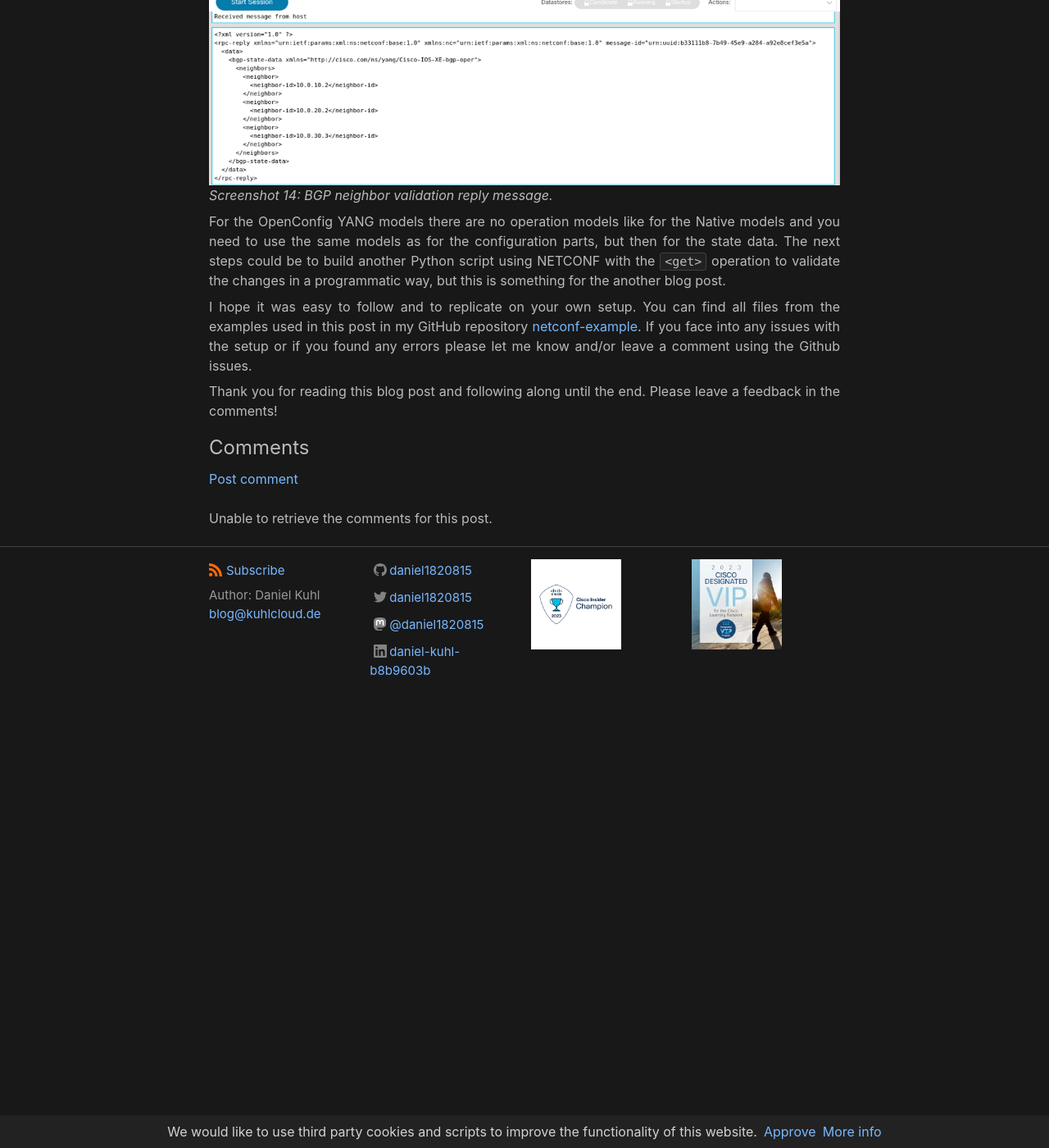
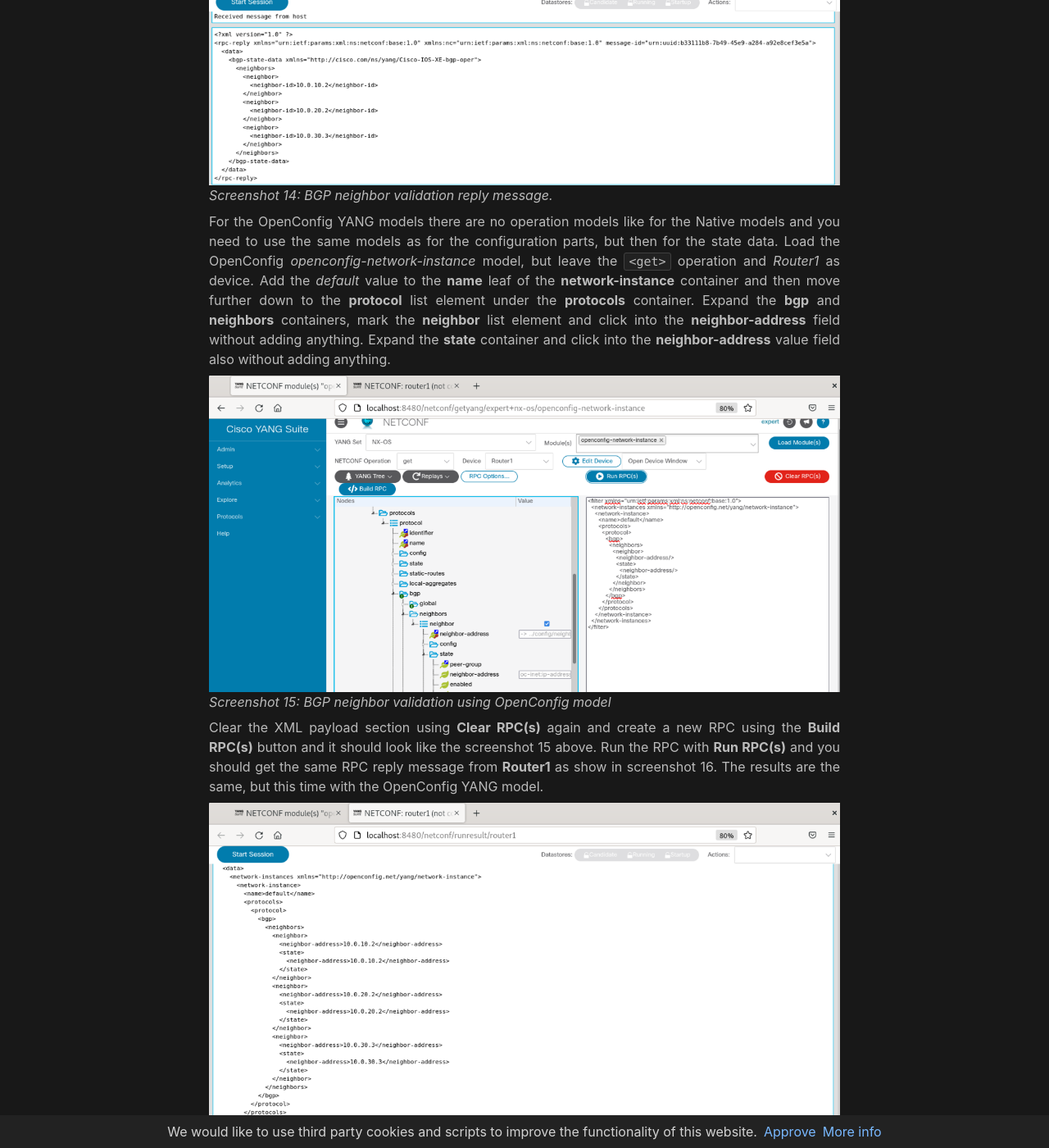
Before and after one commit to daniel1820815/daniel1820815.github.io, a Jekyll site: the page built from _posts/2024-02-20-netconf-xml.md, in a window 1280 px wide and 1400 px high, scrolled down 21038 px. Shown: the whole window at 82% size. Built offline with Jekyll 4.4.1, drawn with Linux system fonts in a browser that asks for light colours; nearby versions of some CDN libraries; some of the changed text lies outside the part shown.

Commit message:
added missing OpenConfig part

````diff
--- a/_posts/2024-02-20-netconf-xml.md
+++ b/_posts/2024-02-20-netconf-xml.md
@@ -592,7 +592,19 @@
 *Screenshot 14: BGP neighbor validation reply message.*
 
 {: style="text-align: justify" }
-For the OpenConfig YANG models there are no operation models like for the Native models and you need to use the same models as for the configuration parts, but then for the state data. The next steps could be to build another Python script using NETCONF with the ```<get>``` operation to validate the changes in a programmatic way, but this is something for the another blog post.
+For the OpenConfig YANG models there are no operation models like for the Native models and you need to use the same models as for the configuration parts, but then for the state data. Load the OpenConfig *openconfig-network-instance* model, but leave the ```<get>``` operation and *Router1* as device. Add the *default* value to the **name** leaf of the **network-instance** container and then move further down to the **protocol** list element under the **protocols** container. Expand the **bgp** and **neighbors** containers, mark the **neighbor** list element and click into the **neighbor-address** field without adding anything. Expand the **state** container and click into the **neighbor-address** value field also without adding anything.
+
+![BGP neighbor validation using OpenConfig model](/images/netconf_openconfig_validation.png "BGP neighbor validation using OpenConfig model")
+*Screenshot 15: BGP neighbor validation using OpenConfig model*
+
+{: style="text-align: justify" }
+Clear the XML payload section using **Clear RPC(s)** again and create a new RPC using the **Build RPC(s)** button and it should look like the screenshot 15 above. Run the RPC with **Run RPC(s)** and you should get the same RPC reply message from **Router1** as show in screenshot 16. The results are the same, but this time with the OpenConfig YANG model.
+
+![BGP neighbor validation reply message with OpenConfig](/images/netconf_openconfig_validation_reply.png "BGP neighbor validation reply message with OpenConfig")
+*Screenshot 16: BGP neighbor validation reply message with OpenConfig.*
+
+{: style="text-align: justify" }
+The next steps could be to build another Python script using NETCONF with the ```<get>``` operation to validate the changes in a programmatic way, but this is something for the another blog post.
 
 {: style="text-align: justify" }
 I hope it was easy to follow and to replicate on your own setup. You can find all files from the examples used in this post in my GitHub repository [netconf-example](https://github.com/daniel1820815/netconf-example){:target="_blank"}. If you face into any issues with the setup or if you found any errors please let me know and/or leave a comment using the Github issues.
````
Also changed, not shown: images/netconf_openconfig_validation.png (added), images/netconf_openconfig_validation_reply.png (added).
